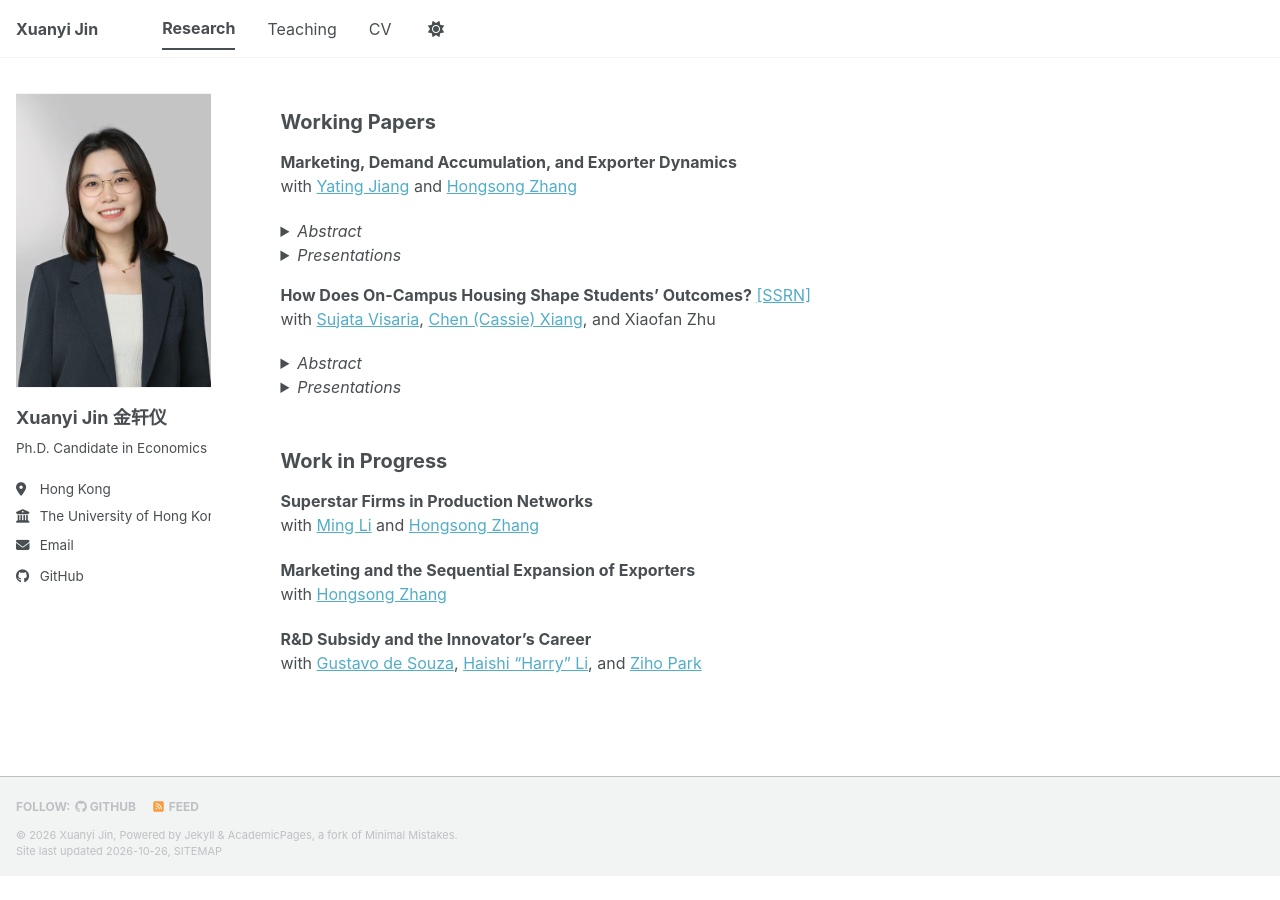
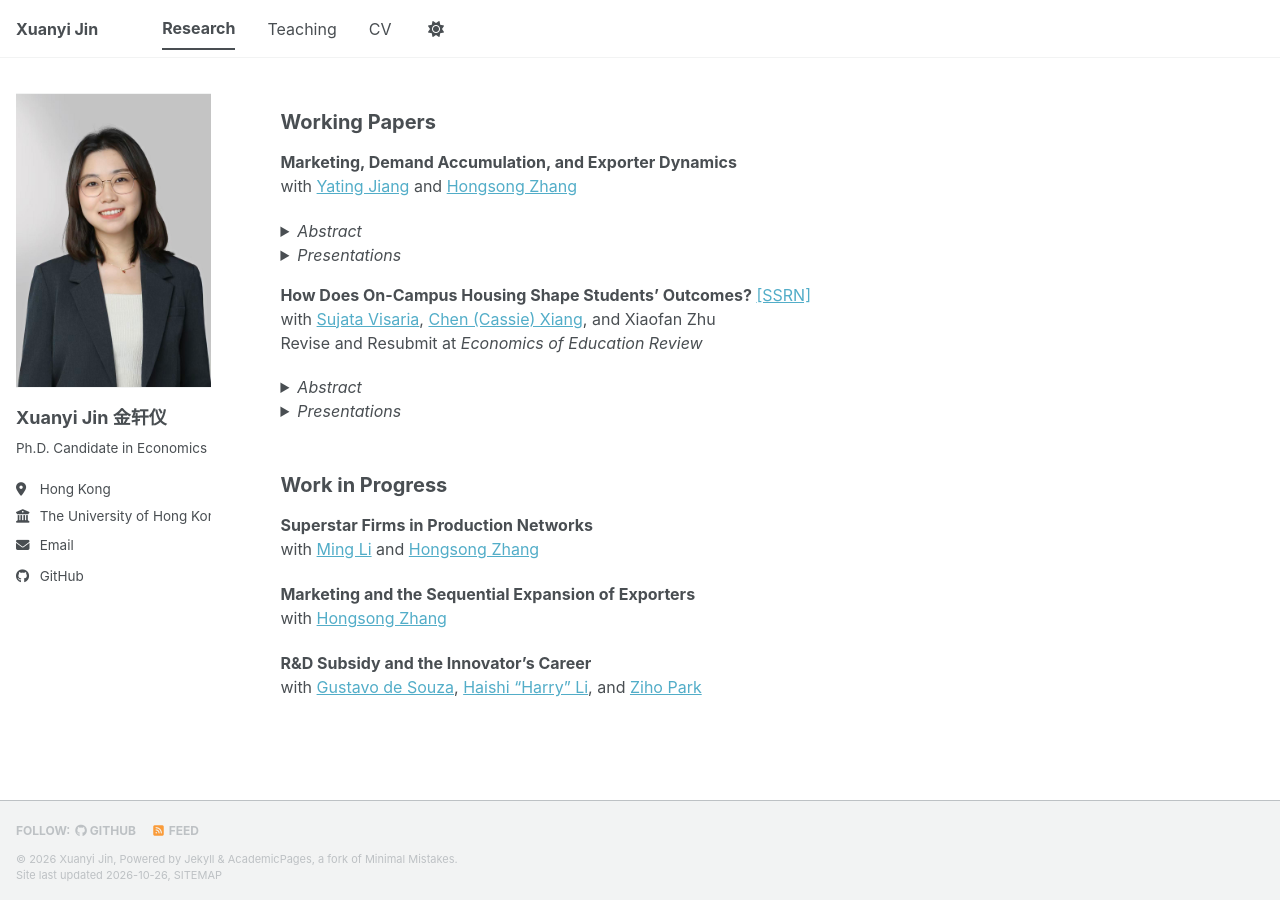
Before and after one commit to xuanyi-jin/xuanyi-jin.github.io, a Jekyll site: the page built from _pages/research.md, in a window 1280 px wide and 900 px high, scrolled down 453 px. Built offline with Jekyll 4.4.1, drawn with Linux system fonts in a browser that asks for light colours; a style sheet for code colours, icons or effects is not loaded; before the commit the page ends 1329 px from its top, so only the background shows below that.

Commit message:
Add R&R status for on-campus housing paper
Co-Authored-By: Claude Fable 5.1 <noreply@anthropic.com>

```diff
--- a/_pages/research.md
+++ b/_pages/research.md
@@ -55,6 +55,7 @@ with [Yating Jiang](https://yatingjiang.weebly.com/) and [Hongsong Zhang](https:
 
 **How Does On-Campus Housing Shape Students' Outcomes?** [[SSRN]](https://papers.ssrn.com/sol3/papers.cfm?abstract_id=5460411)
 with [Sujata Visaria](https://www.bayes.city.ac.uk/faculties-and-research/experts/sujata-visaria#tab-academic-details-header-0), [Chen (Cassie) Xiang](https://cassiexiang.github.io/), and Xiaofan Zhu
+Revise and Resubmit at *Economics of Education Review*
 
 <details>
 <summary><em>Abstract</em></summary>
```
